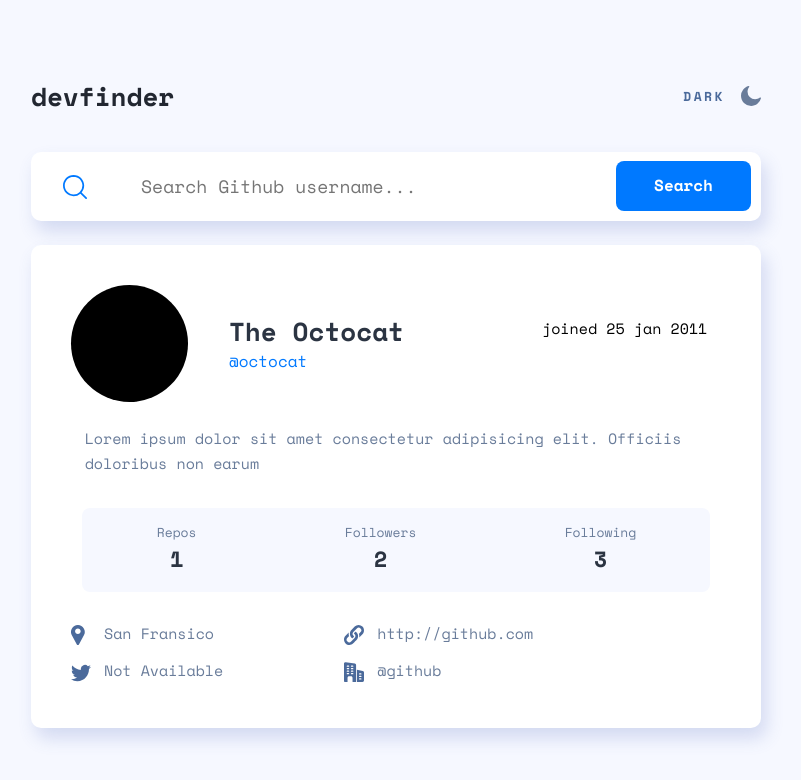
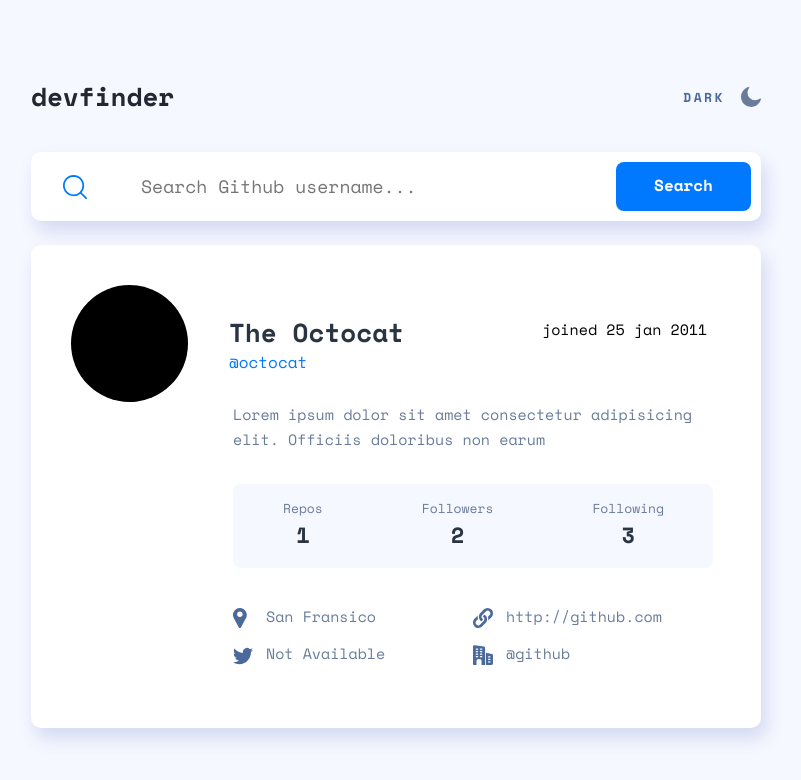
Before and after one commit to cebron1/Github-User-Search-App, a plain HTML site: page index.html in a window 1536 px wide. Shown: the whole page, without its empty margins (372-1173 px from the left). Drawn offline with nearby package versions, Linux system fonts and the light colour scheme.

```diff
--- a/styles.css
+++ b/styles.css
@@ -338,5 +338,18 @@ input {
     margin-left: 138px;
     padding-top: 5px;
   }
+  .profile {
+    margin-bottom: 0px;
+  }
+  .bio, .stats, .btm-links {
+    width: 480px;
+  }
+  .bio, .stats {
+    margin-right: 48px;
+  }
+  .btm-links {
+    margin: 37px 99px 48px 202px;
+  }
+
 
 }
```
